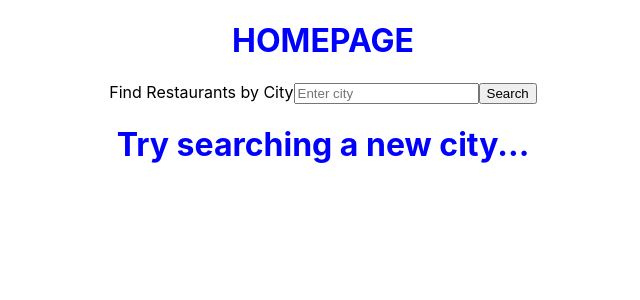
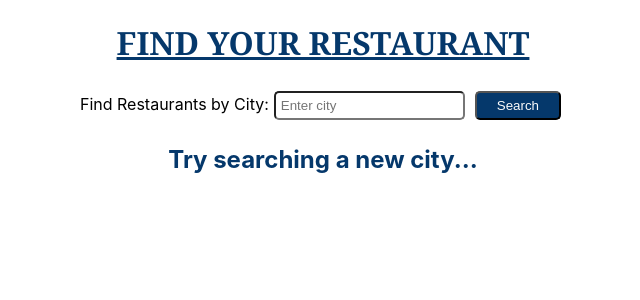
Before and after one commit to K-Noronha/find-my-restaurant, a React (Create React App) app: page / in a window 1280 px wide. Shown: the top 300 px of the page, without its empty margins (317-957 px from the left). Built offline with nearby package versions, Linux system fonts and the light colour scheme.

Commit message:
added stylings

```diff
--- a/src/components/RestaurantCard.js
+++ b/src/components/RestaurantCard.js
@@ -7,7 +7,7 @@ import React from "react";
  */
 const RestaurantCard = ({ name, address, price }) => {
   return (
-    <div>
+    <div className="Card">
       <h2>{name}</h2>
       <h3>{address}</h3>
       <h3>{"$".repeat(price)}</h3>
--- a/src/components/RestaurantList.js
+++ b/src/components/RestaurantList.js
@@ -4,7 +4,7 @@ import RestaurantCard from "./RestaurantCard";
 
 const RestaurantList = ({ list }) => {
   return (
-    <div>
+    <div className="List">
       {list && list.length > 0 ? (
         list.map((item) => (
           <RestaurantCard
@@ -15,7 +15,7 @@ const RestaurantList = ({ list }) => {
           />
         ))
       ) : (
-        <h1>Try searching a new city...</h1>
+        <h2 className="List__Empty">Try searching a new city...</h2>
       )}
     </div>
   );
--- a/src/components/SearchBar.js
+++ b/src/components/SearchBar.js
@@ -1,11 +1,14 @@
 import React, { useState } from "react";
 import { connect } from "react-redux";
-import { searchRestaurants } from "../store/actions/restaurants";
+import {
+  searchRestaurants,
+  clearRestuarants,
+} from "../store/actions/restaurants";
 
 /**
  * Form that perform a city search on the open table API.
  */
-const SearchBar = ({ searchRestaurants }) => {
+const SearchBar = ({ searchRestaurants, clearRestuarants }) => {
   const [validate, handleValidate] = useState(false);
 
   const handleSubmit = (e) => {
@@ -16,6 +19,7 @@ const SearchBar = ({ searchRestaurants }) => {
       searchRestaurants(inputCity.value);
     } else {
       inputCity.focus();
+      clearRestuarants();
       handleValidate(true);
       setTimeout(() => {
         handleValidate(false);
@@ -24,12 +28,19 @@ const SearchBar = ({ searchRestaurants }) => {
   };
 
   return (
-    <div>
-      <form onSubmit={handleSubmit}>
-        <label htmlFor="inputCity">Find Restaurants by City</label>
-        <input type="text" placeholder="Enter city" id="inputCity" />
-        {validate ? <h3>No city has been entered</h3> : null}
-        <input type="submit" value="Search" />
+    <div className="SearchBar">
+      <form className="SearchBar__Form" onSubmit={handleSubmit}>
+        <div>
+          <label htmlFor="inputCity">Find Restaurants by City:</label>
+          <input type="text" placeholder="Enter city" id="inputCity" />
+          <input className="SearchBar__Button" type="submit" value="Search" />
+        </div>
+
+        {validate ? (
+          <h4 className="warning">No city has been entered</h4>
+        ) : (
+          <></>
+        )}
       </form>
     </div>
   );
@@ -38,6 +49,7 @@ const SearchBar = ({ searchRestaurants }) => {
 const mapDispatchToProps = (dispatch) => {
   return {
     searchRestaurants: (e) => dispatch(searchRestaurants(e)),
+    clearRestuarants: () => dispatch(clearRestuarants()),
   };
 };
 export default connect(null, mapDispatchToProps)(SearchBar);
--- a/src/config/index.js
+++ b/src/config/index.js
@@ -7,6 +7,7 @@ export async function fetchRestaurants(city) {
     const response = await axios.get(url, {
       params: {
         city,
+        per_page: 50,
       },
     });
     return response;
--- a/src/pages/homepage.js
+++ b/src/pages/homepage.js
@@ -6,16 +6,20 @@ import RestaurantList from "../components/RestaurantList";
 import RefineSearch from "../components/RefineSearch";
 
 const Homepage = ({ list, filteredList }) => {
+  //passes the resturant list if the filter has been applied
   const restaurants = (filteredList.length > 0 && filteredList) || list;
+
   return (
-    <div>
-      <h1>HOMEPAGE</h1>
-      <SearchBar />
-      {list.length > 0 ? <RefineSearch /> : null}
-      {list.length > 0 && filteredList.length === 0 ? (
-        <h3>Try Refining your search</h3>
-      ) : null}
-      <RestaurantList list={restaurants} />
+    <div className="Homepage">
+      <div className="Homepage__Container">
+        <h1 className="Homepage__Title">FIND YOUR RESTAURANT</h1>
+        <SearchBar />
+        {list.length > 0 ? <RefineSearch /> : null}
+        {list.length > 0 && filteredList.length === 0 ? (
+          <h4 className="warning">Try refining your search</h4>
+        ) : null}
+        <RestaurantList list={restaurants} />
+      </div>
     </div>
   );
 };
--- a/src/store/actions/restaurants.js
+++ b/src/store/actions/restaurants.js
@@ -3,6 +3,12 @@ import { fetchRestaurants } from "../../config/index";
 export const filterRestuarants = (payload) => {
   return {
     type: "FILTER",
+    payload,
+  };
+};
+export const clearRestuarants = (payload) => {
+  return {
+    type: "CLEAR",
     payload,
   };
 };
--- a/src/store/reducers/restaurants.js
+++ b/src/store/reducers/restaurants.js
@@ -9,6 +9,12 @@ const restaurantsReducer = (state = restaurants, { type, payload }) => {
       return {
         ...state,
         list: payload.restaurants,
+        filteredList: [],
+      };
+    case "CLEAR":
+      return {
+        ...state,
+        list: [],
         filteredList: [],
       };
     case "FILTER":
--- a/src/styles/styles.scss
+++ b/src/styles/styles.scss
@@ -1,5 +1,67 @@
 @import "./variables.scss";
 
-h1 {
+.Homepage {
+  display: flex;
+  justify-content: center;
+
+  &__Container {
+    width: 70%;
+  }
+
+  &__Title {
+    font-family: Cambria, Cochin, Georgia, Times, "Times New Roman", serif;
+    font-size: 3rem;
+    color: $primarycolor;
+    text-decoration: underline;
+
+    @media (min-width: 425px) {
+      font-size: 2.5rem;
+    }
+    @media (min-width: 320px) {
+      font-size: 2rem;
+    }
+  }
+}
+
+.List {
+  display: flex;
+  flex-wrap: wrap;
+  justify-content: center;
+
+  &__Empty {
+    color: $primarycolor;
+  }
+}
+
+.Card {
+  border: thick solid $primarycolor;
+  border-radius: 5px;
+  margin: 1rem;
+  padding: 1rem;
+  width: 12rem;
+  background-color: $secondarycolor;
   color: $primarycolor;
 }
+
+.SearchBar {
+  display: flex;
+  justify-content: center;
+  &__Form {
+    display: flex;
+    flex-direction: column;
+    align-items: baseline;
+    justify-content: center;
+  }
+
+  &__Button {
+    padding: 5px 20px;
+    margin: 5px;
+    background-color: $primarycolor;
+    color: $white;
+
+    &:hover {
+      background-color: $secondarycolor;
+      color: $black;
+    }
+  }
+}
--- a/src/styles/variables.scss
+++ b/src/styles/variables.scss
@@ -1,2 +1,16 @@
-$primarycolor: blue;
-$secondarycolor: lightblue;
+$primarycolor: #05386b;
+$secondarycolor: #edf5e1;
+$black: #0e1111;
+$white: #fafafa;
+
+input {
+  border-radius: 5px;
+  padding: 5px;
+  margin: 5px;
+}
+
+.warning {
+  color: #ed4337;
+  margin: 5px;
+  align-self: center;
+}
```
